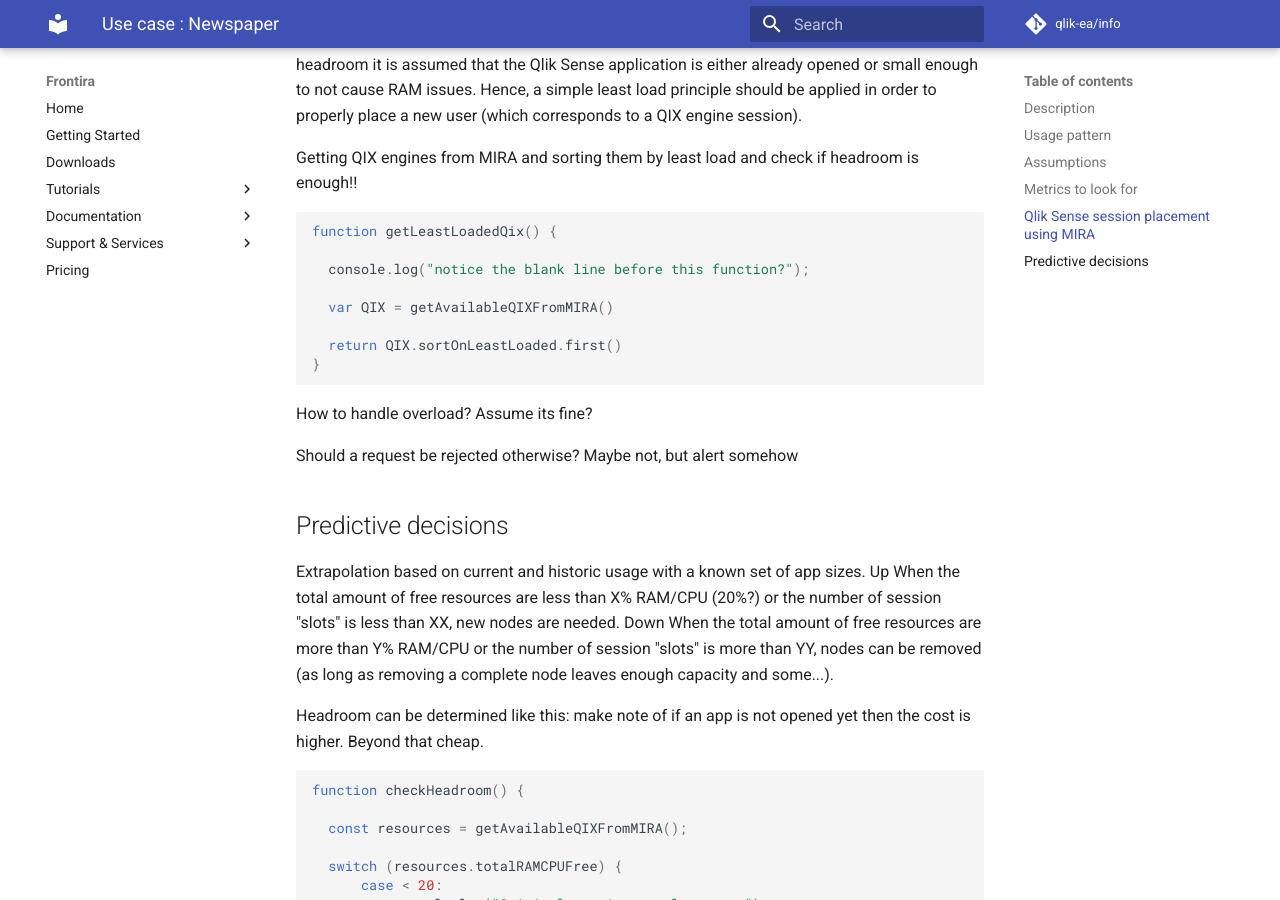
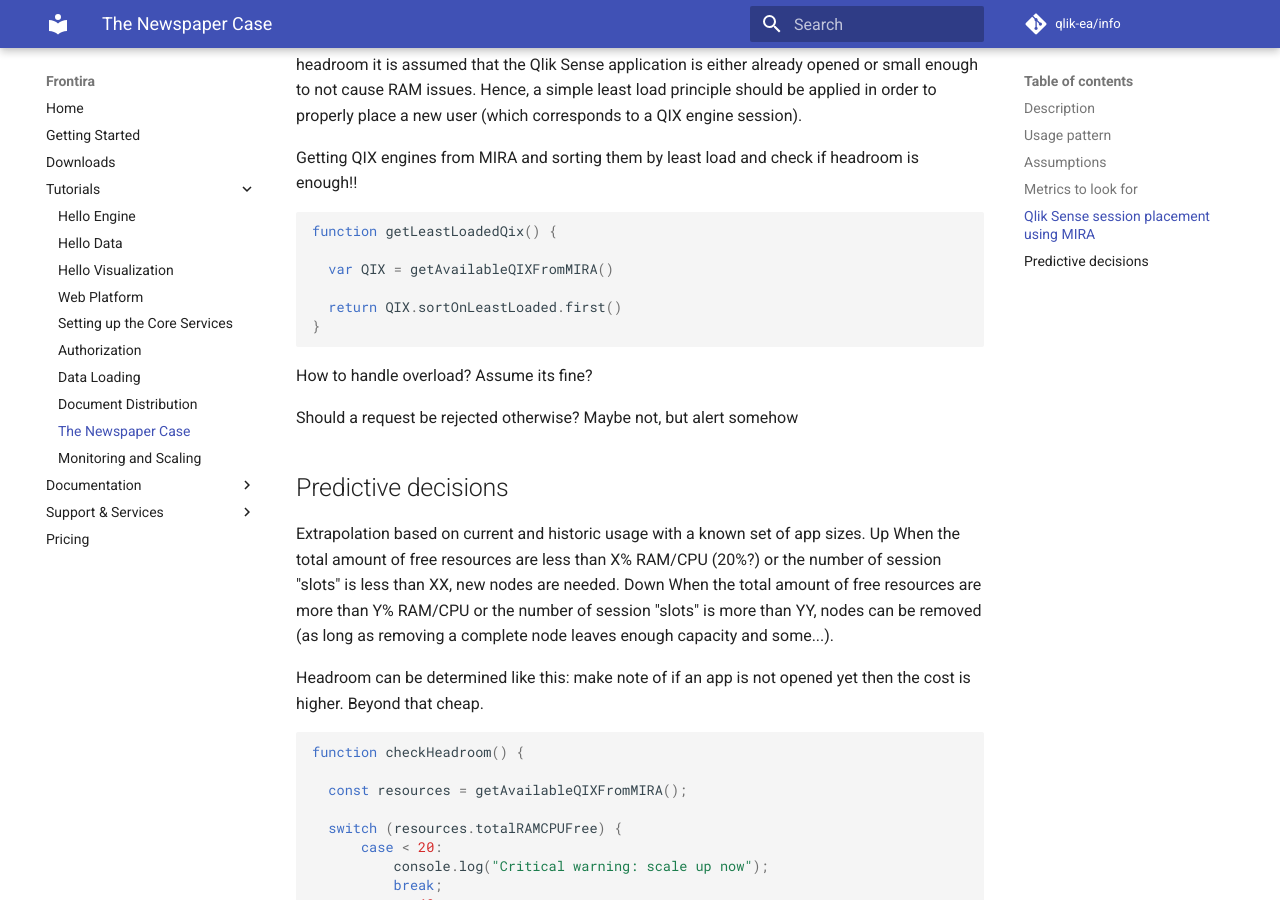
Before and after one commit to qlik-oss/core-website, an MkDocs documentation site: the page built from docs/tutorials/newspaper.md, in a window 1280 px wide and 900 px high, scrolled down 1717 px. Built offline with MkDocs 1.6.1 and Material for MkDocs 9.7.7, drawn with Linux system fonts in a browser that asks for light colours; comment, search, counter and statistics services are not loaded; old or Windows-style settings are respelled for this version of MkDocs.

Commit message:
Added newspaper to the documentation

````diff
--- a/docs/tutorials/newspaper.md
+++ b/docs/tutorials/newspaper.md
@@ -79,8 +79,6 @@
 ```javascript
 function getLeastLoadedQix() {
 
-  console.log("notice the blank line before this function?");
-
   var QIX = getAvailableQIXFromMIRA()
 
   return QIX.sortOnLeastLoaded.first()
--- a/mkdocs.yml
+++ b/mkdocs.yml
@@ -26,6 +26,7 @@
     - Authorization: tutorials/authorization.md
     - Data Loading: tutorials/data-loading.md
     - Document Distribution: tutorials/document-distribution.md
+    - The Newspaper Case: tutorials/newspaper.md
     - Monitoring and Scaling: tutorials/monitoring-and-scaling.md
   - Documentation:
     - Services:
````
